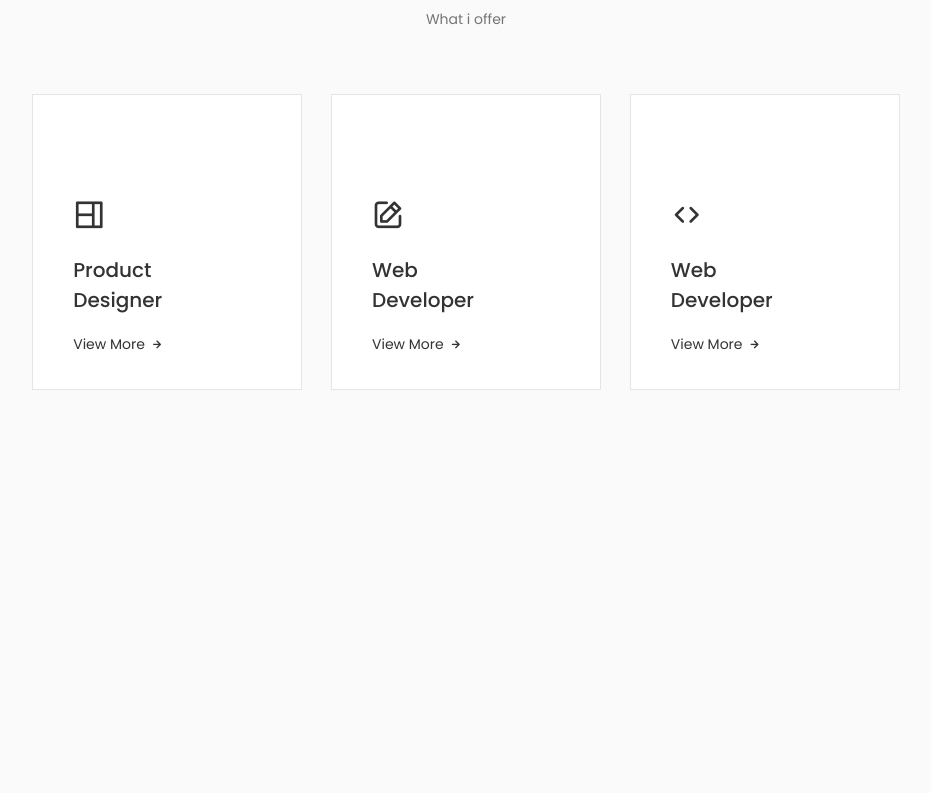
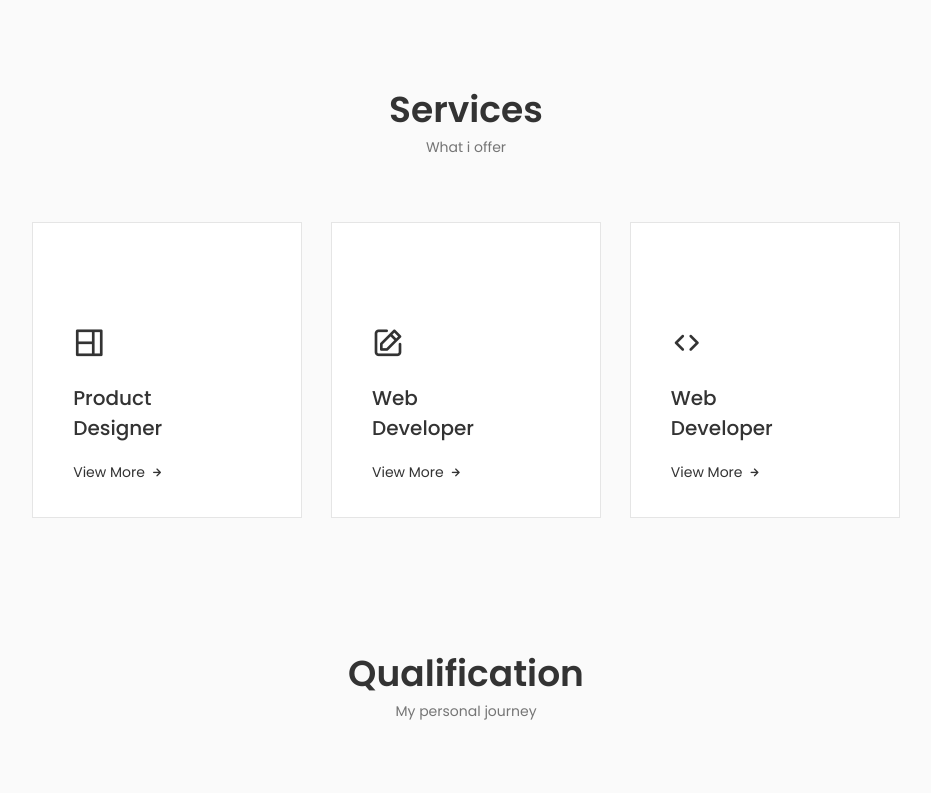
Before and after one commit to CassChris/Portfolio, a React (Vite) app: page / in a window 1280 px wide. Shown: the part 2000-2793 px from the top of the page, without its empty margins (174-1105 px from the left). Before the commit the page ends 2422 px from the top, so only its background shows below. Built offline with nearby package versions, Linux system fonts and the light colour scheme.

Commit message:
añadiendo seccion qualification(info por editar)

```diff
--- a/src/App.jsx
+++ b/src/App.jsx
@@ -5,6 +5,7 @@
 import Home from "./components/home/Home";
 import Skills from "./components/skills/Skills";
 import Services from "./components/services/Services";
+import Qualification from './components/qualification/Qualification';
 
 function App() {
   return (
@@ -16,7 +17,7 @@
           <About />
           <Skills />
           <Services />
-
+          <Qualification />
       </main>
     </div>
   );
--- a/src/components/about/About.jsx
+++ b/src/components/about/About.jsx
@@ -6,7 +6,7 @@
 
 const About = () => {
   return (
-    <section className="about sectio" id="about">
+    <section className="about section" id="about">
         <h2 className="section__title">About Me</h2>
         <span className="section__subtitle">My introduction</span>
 
--- /dev/null
+++ b/src/components/qualification/Qualification.jsx
@@ -0,0 +1,164 @@
+import React, { useState } from "react";
+import "./qualification.css";
+
+const Qualification = () => {
+
+    const [toggleState, setToggleState] = useState(0);
+
+    const toggleTab = (index) =>{
+        setToggleState(index)
+    }
+
+
+  return (
+    <div className="section qualification">
+      <h2 className="section__title">Qualification</h2>
+      <span className="section__subtitle">My personal journey</span>
+
+    <div className="qualification__container container">
+        <div className="qualification__tabs">
+            <div className={
+              toggleState === 1
+                ? "qualification__button qualification__active button--flex"
+                : "qualification__button button--flex"
+            }
+            onClick={() => toggleTab(1)}>
+                <i className="uil uil-graduation-cap qualification__icon"></i> Education
+            </div>
+
+            <div className={
+              toggleState === 2
+                ? "qualification__button qualification__active button--flex"
+                : "qualification__button button--flex"
+            }
+            onClick={() => toggleTab(2)}>
+                <i className="uil uil-briefcase-alt qualification__icon"></i> Experience
+            </div>
+        </div>
+
+        <div className="qualification__sections">
+            <div className={toggleState === 1 ? "qualification__content qualification__content-active" : "qualification__content"}>
+                <div className="qualification__data">
+                    <div>
+                        <h3 className="qualification__title">Technical Informatic</h3>
+                        <span className="qualification__subtitle">Perú - Institute</span>
+                        <div className="qualification__calender">
+                            <i className="uil uil-calendar-alt"></i> 2019-2023
+                        </div>
+                    </div>
+
+                    <div>
+                        <span className="qualification__rounder"></span>
+                        <span className="qualification__line"></span>
+                    </div>
+                </div>
+
+                <div className="qualification__data">
+                <div></div>
+                    <div>
+                        <span className="qualification__rounder"></span>
+                        <span className="qualification__line"></span>
+                    </div>
+
+                    <div>
+                        <h3 className="qualification__title">Web Developer</h3>
+                        <span className="qualification__subtitle">Perú - Institute</span>
+                        <div className="qualification__calender">
+                            <i className="uil uil-calendar-alt"></i> 2019-2023
+                        </div>
+                    </div>
+
+
+                </div>
+
+                <div className="qualification__data">
+                    <div>
+                        <h3 className="qualification__title">3 expeceweb</h3>
+                        <span className="qualification__subtitle">Perú - Institute</span>
+                        <div className="qualification__calender">
+                            <i className="uil uil-calendar-alt"></i> 2019-2023
+                        </div>
+                    </div>
+
+                    <div>
+                        <span className="qualification__rounder"></span>
+                        <span className="qualification__line"></span>
+                    </div>
+                </div>
+
+                <div className="qualification__data">
+                <div></div>
+                    <div>
+                        <span className="qualification__rounder"></span>
+                        <span className="qualification__line"></span>
+                    </div>
+
+                    <div>
+                        <h3 className="qualification__title">4 experience</h3>
+                        <span className="qualification__subtitle">Perú - Institute</span>
+                        <div className="qualification__calender">
+                            <i className="uil uil-calendar-alt"></i> 2019-2023
+                        </div>
+                    </div>
+
+
+                </div>
+            </div>
+
+            <div className={toggleState === 2 ? "qualification__content qualification__content-active" : "qualification__content"}>
+                <div className="qualification__data">
+                    <div>
+                        <h3 className="qualification__title">Info Plus</h3>
+                        <span className="qualification__subtitle">Perú - Institute</span>
+                        <div className="qualification__calender">
+                            <i className="uil uil-calendar-alt"></i> 2019-2023
+                        </div>
+                    </div>
+
+                    <div>
+                        <span className="qualification__rounder"></span>
+                        <span className="qualification__line"></span>
+                    </div>
+                </div>
+
+                <div className="qualification__data">
+                <div></div>
+                    <div>
+                        <span className="qualification__rounder"></span>
+                        <span className="qualification__line"></span>
+                    </div>
+
+                    <div>
+                        <h3 className="qualification__title">Info Plus 2</h3>
+                        <span className="qualification__subtitle">Perú - Institute</span>
+                        <div className="qualification__calender">
+                            <i className="uil uil-calendar-alt"></i> 2019-2023
+                        </div>
+                    </div>
+
+
+                </div>
+
+                <div className="qualification__data">
+                    <div>
+                        <h3 className="qualification__title">Info Plus4</h3>
+                        <span className="qualification__subtitle">Perú - Institute</span>
+                        <div className="qualification__calender">
+                            <i className="uil uil-calendar-alt"></i> 2019-2023
+                        </div>
+                    </div>
+
+                    <div>
+                        <span className="qualification__rounder"></span>
+                        <span className="qualification__line"></span>
+                    </div>
+                </div>
+
+            </div>
+        </div>
+    </div>
+    </div>
+  );
+};
+
+export default Qualification;
--- /dev/null
+++ b/src/components/qualification/qualification.css
@@ -0,0 +1,116 @@
+.qualification__container{
+    max-width: 768px;
+}
+
+.qualification__tabs{
+    display: flex;
+    justify-content: center;
+    margin-bottom: var(--mb-2);
+}
+
+.qualification__button{
+    font-size: var(--h3-font-size);
+    font-weight: var(--font-medium);
+    color: var(--title-color);
+    margin: 0 var(--mb-1);
+    cursor: pointer;
+}
+
+.qualification__button:hover{
+    color: var(--title-color-dark);
+}
+
+.qualification__icon{
+    font-size: 1.8rem;
+    margin-right: var(--mb-0-25);
+}
+
+.qualification__active{
+    color: var(--title-color-dark);
+}
+
+.qualification__sections{
+    display: grid;
+    grid-template-columns: 0.5fr;
+    justify-content: center;
+}
+
+.qualification__content{
+    display: none;
+}
+
+.qualification__content-active{
+    display: block;
+}
+
+.qualification__data{
+    display: grid;
+    grid-template-columns: 1fr max-content 1fr;
+    column-gap: 1.5rem;
+}
+
+.qualification__title{
+    font-size: var(--normal-font-size);
+    font-weight: var(--font-medium);
+}
+
+.qualification__subtitle{
+    display: inline-block;
+    font-size: var(--small-font-size);
+    margin-bottom: var(--mb-1);
+}
+
+.qualification__calender{
+    font-size: var(--small-font-size);
+}
+
+.qualification__rounder{
+    display: inline-block;
+    width: 13px;
+    height: 13px;
+    background-color: var(--text-color);
+    border-radius: 50%;
+}
+
+.qualification__line{
+    display: block;
+    width: 1px;
+    height: 100%;
+    background-color: var(--text-color);
+    transform: translate(6px, -7px);
+}
+
+
+/*=============== BREAKPOINTS ===============*/
+/* For large devices */
+@media screen and (max-width: 992px) {
+    .qualification__container{
+        margin-left: 0;
+        margin-right: auto;
+    }
+  }
+
+  /* For medium devices */
+  @media screen and (max-width: 768px) {
+    .qualification__container{
+        margin-left: var(--mb-1-5);
+        margin-right: var(--mb-1-5);
+    }
+  }
+
+  @media screen and (max-width: 576px) {
+    .qualification__sections{
+        grid-template-columns: initial;
+    }
+
+    .qualification__button{
+        margin: 0 var(--mb-0-75);
+    }
+  }
+
+  /* For small devices */
+  @media screen and (max-width: 350px) {
+    .qualification__data{
+        gap: 0.5rem;
+    }
+  }
```
